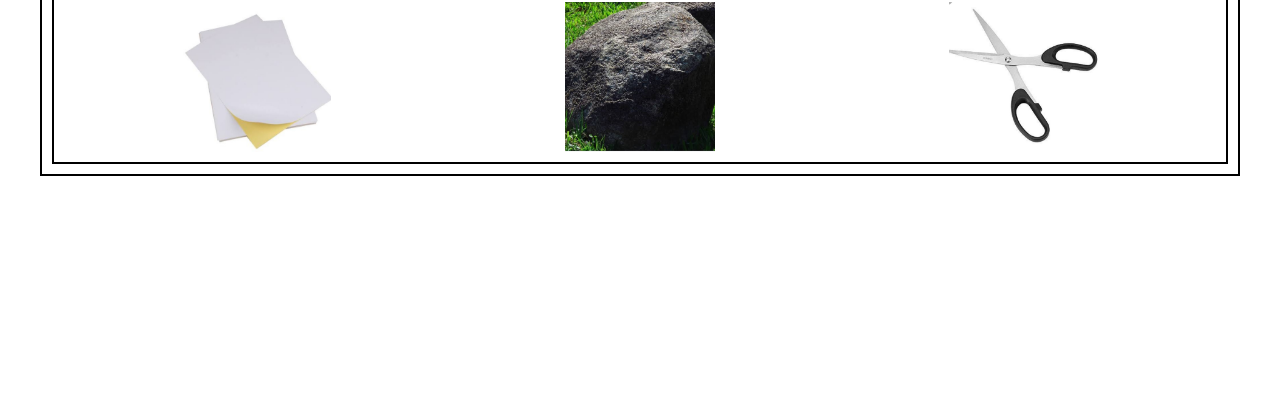
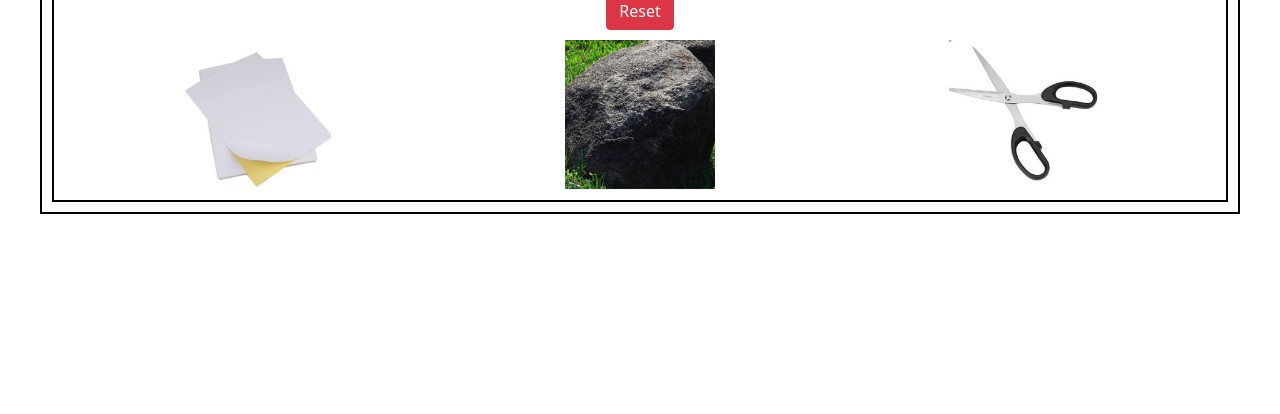
Before and after one commit to Tanmay784/some, a plain HTML site: page index.html in a window 1280 px wide. Shown: the part 386-800 px from the top of the page. Drawn offline with nearby package versions, Linux system fonts and the light colour scheme.

Commit message:
refresh button added

```diff
--- a/index.html
+++ b/index.html
@@ -31,6 +31,7 @@
 	<!-- rock paper scissor -->
 	<div class="container-3">
 		<h1>3. rock paper scissor</h1>
+		<button class="btn btn-danger" onclick="history.go(0);">Reset</button>
 		<div class="flex-box-3" id="flex-rps">
 			<img id="papper" src="paper.jpg" alt="" height="150px"; width="150px" onclick="humanrps(this)">
 			<img id="rock" src="rock.jpg" alt="" height="150px"; width="150px" onclick="humanrps(this)">
```
